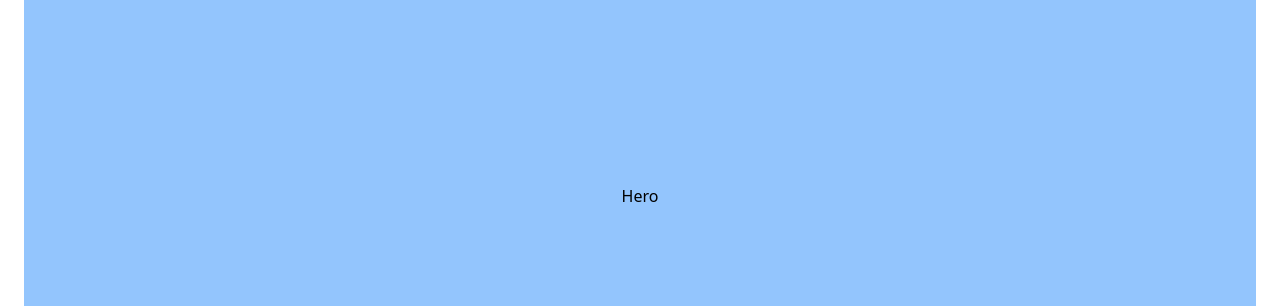
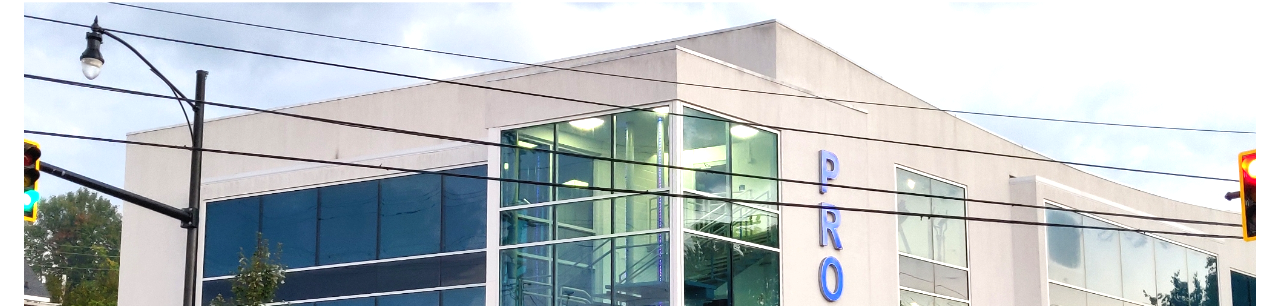
Before and after one commit to ozzyfromspace/ach, a Next.js app: page / in a window 1280 px wide. Shown: the part 204-510 px from the top of the page. Built offline with nearby package versions, Linux system fonts and the light colour scheme.

Commit message:
create hero section

```diff
--- a/features/about/about.tsx
+++ b/features/about/about.tsx
@@ -1,11 +1,43 @@
+import Image from 'next/image';
+import beds from '../../public/beds.jpeg';
+import Padding from '../padding';
+
 const About = () => {
   return (
-    <div
-      className="w-full h-screen flex justify-center items-center bg-purple-300"
-      id="about"
-    >
-      About
-    </div>
+    <Padding>
+      <section className="w-full bg-purple-300" id="about">
+        <h2 className="text-[1.4rem] sm:text-2xl md:text-3xl lg:text-4xl font-medium">
+          About us
+        </h2>
+        <div className="">
+          <div>
+            <p>
+              The Athens Central Hotel is a hidden gem in the heart of Athens,
+              Ohio.
+            </p>
+            <p>
+              Located only a few steps from Court street, we{"'"}re incredibly
+              close to all the nightlife, restaurants, and vibrant community.
+              Our hotel is newly built with a modern European aesthetic. Every
+              room in the hotel is designed uniquely with our guests in mind. We
+              make sure to go above and beyond to give our guests the best
+              experience and make sure they have a wonderful stay.
+            </p>
+            <p>
+              From our convenient location to the exquisite rooms, upgraded
+              showers, complimentary weekend breakfast, and free onsite parking,
+              you{"'"}ll enjoy your stay every time.
+            </p>
+          </div>
+          <div>
+            <Image
+              src={beds}
+              alt="two beds from a queen room of the athens central hotel"
+            />
+          </div>
+        </div>
+      </section>
+    </Padding>
   );
 };
 
--- a/features/button/button.tsx
+++ b/features/button/button.tsx
@@ -6,8 +6,8 @@ const Button = (props: Props) => {
   const { label } = props;
 
   return (
-    <button className="p-2 pl-6 pr-6 border-gray-400 bg-white rounded-[0.25rem] hover:scale-95 hover:transition-all ease-out duration-200">
-      {label}
+    <button className="p-2 pl-6 pr-6 border-[0.5px] border-gray-500 bg-white rounded-[0.25rem] hover:scale-95 hover:transition-all ease-out duration-200">
+      <p className="text-lg">{label}</p>
     </button>
   );
 };
--- a/features/events/events.tsx
+++ b/features/events/events.tsx
@@ -1,11 +1,15 @@
+import Padding from '../padding';
+
 const Events = () => {
   return (
+    <Padding>
       <div
         className="w-full h-screen flex justify-center items-center bg-yellow-200"
         id="events"
       >
         Events
       </div>
+    </Padding>
   );
 };
 
--- a/features/hero/hero.tsx
+++ b/features/hero/hero.tsx
@@ -1,11 +1,33 @@
+import Image from 'next/image';
+import heroImage from '../../public/ach.jpg';
+import Padding from '../padding/index';
+
 const Hero = () => {
   return (
-    <div
-      className="w-full h-screen flex justify-center items-center bg-blue-300"
-      id="hero"
-    >
-      Hero
-    </div>
+    <Padding>
+      <div
+        className="relative w-full max-h-screen flex justify-center items-start overflow-hidden xl:items-end mb-[4em]"
+        id="hero"
+      >
+        {/* <div className="absolute top-32 md:top-1/2 md:-translate-y-1/2 md:py-9 md:px-14 md:bg-clip-padding md:backdrop-filter md:backdrop-blur-xl md:bg-opacity-100 md:shadow-sm md:rounded-md"> */}
+        <div className="absolute top-32 md:top-1/2 md:-translate-y-1/2 md:py-9 md:px-14 bg-white md:rounded-lg sm:hover:scale-[1.03] sm:duration-500 sm:ease-in-out sm:transition-all">
+          <h1 className="text-3xl sm:text-[2rem] md:text-4xl lg:text-5xl pt-2 sm:pt-0 font-medium">
+            Athens Central Hotel
+          </h1>
+        </div>
+        {/* <div className="absolute top-0 left-0 right-0 bottom-0 z-0 opacity-0 md:opacity-[0.15] bg-white"></div> */}
+        <Image
+          src={heroImage}
+          alt="front view of the athens central hotel located in athens, ohio"
+          loading="eager"
+          placeholder="blur"
+          priority={true}
+          quality={100}
+          unselectable="on"
+          className="grayscale-[0%] brightness-[1.32] top-0 left-0 right-0 -z-10 object-contain pt-56 md:pt-48 translate-x-2 lg:translate-x-6 xl:translate-x-[1.35rem] lg:pt-[11rem] xl:pt-60 2xl:pt-36 scale-[1.19] lg:scale-[1.15]"
+        />
+      </div>
+    </Padding>
   );
 };
 
--- a/features/nav/DesktopNav.tsx
+++ b/features/nav/DesktopNav.tsx
@@ -19,18 +19,21 @@ const DesktopNav = () => {
     <nav>
       <ul className="flex flex-row gap-[7vw] justify-center items-center">
         {navlinks.map((navlink) => (
-          <li key={navlink.route}>
+          <li
+            key={navlink.route}
+            className="hover:scale-[1.05] hover:transition-transform duration-200 ease-out"
+          >
             <button>
               <ReactScrollLink
                 to={navlink.route}
                 activeClass="active-link"
                 spy={true}
                 smooth={true}
-                offset={0}
+                offset={-80}
                 duration={450}
                 onClick={updateURL(navlink.route)}
               >
-                {navlink.label}
+                <p className="text-lg">{toTitleCase(navlink.label)}</p>
               </ReactScrollLink>
             </button>
           </li>
@@ -40,4 +43,10 @@ const DesktopNav = () => {
   );
 };
 
+function toTitleCase(input: string): string {
+  const first = input[0].toUpperCase();
+  const last = input.toLowerCase().slice(1);
+  return `${first}${last}`;
+}
+
 export default DesktopNav;
--- a/features/nav/MenuModal.tsx
+++ b/features/nav/MenuModal.tsx
@@ -21,7 +21,7 @@ const MenuModal = (props: Props) => {
               exit="exit"
               className="w-8 h-8"
               fill="none"
-              stroke="currentColor"
+              stroke="white"
               viewBox="0 0 24 24"
               xmlns="http://www.w3.org/2000/svg"
             >
--- a/features/nav/nav.tsx
+++ b/features/nav/nav.tsx
@@ -33,7 +33,7 @@ const Nav = () => {
   };
 
   return (
-    <header className="fixed z-10 top-0 left-0 right-0 pt-4 pb-4 pl-6 pr-6 h-20 flex justify-between items-center bg-clip-padding backdrop-filter backdrop-blur-lg bg-opacity-60 shadow-sm">
+    <header className="fixed z-10 top-0 left-0 right-0 pt-4 pb-4 pl-6 pr-6 h-20 flex justify-between items-center bg-clip-padding backdrop-filter backdrop-blur-xl bg-opacity-100 shadow-sm">
       <button>
         <ReactScrollLink
           to="hero"
@@ -43,7 +43,7 @@ const Nav = () => {
           duration={450}
           onClick={updateURL}
         >
-          <p>LOGO</p>
+          <h4>LOGO</h4>
         </ReactScrollLink>
       </button>
       {mobile ? (
--- /dev/null
+++ b/features/padding/index.ts
@@ -0,0 +1,2 @@
+import Padding from './padding';
+export default Padding;
--- /dev/null
+++ b/features/padding/padding.tsx
@@ -0,0 +1,11 @@
+interface Props {
+  children: React.ReactNode;
+}
+
+const Padding = (props: Props) => {
+  const { children } = props;
+
+  return <div className="px-6">{children}</div>;
+};
+
+export default Padding;
--- a/features/rooms/rooms.tsx
+++ b/features/rooms/rooms.tsx
@@ -1,11 +1,15 @@
+import Padding from '../padding';
+
 const Rooms = () => {
   return (
+    <Padding>
       <div
         className="w-full h-screen flex justify-center items-center bg-orange-300"
         id="rooms"
       >
         Rooms
       </div>
+    </Padding>
   );
 };
 
--- a/pages/_app.tsx
+++ b/pages/_app.tsx
@@ -2,9 +2,5 @@ import type { AppProps } from 'next/app';
 import '../styles/globals.css';
 
 export default function App({ Component, pageProps }: AppProps) {
-  return (
-    <main className="pl-6 pr-6">
-      <Component {...pageProps} />
-    </main>
-  );
+  return <Component {...pageProps} />;
 }
```
Also changed, not shown: public/beds.jpeg (added). Lines whose indentation alone changed are shown as unchanged.
